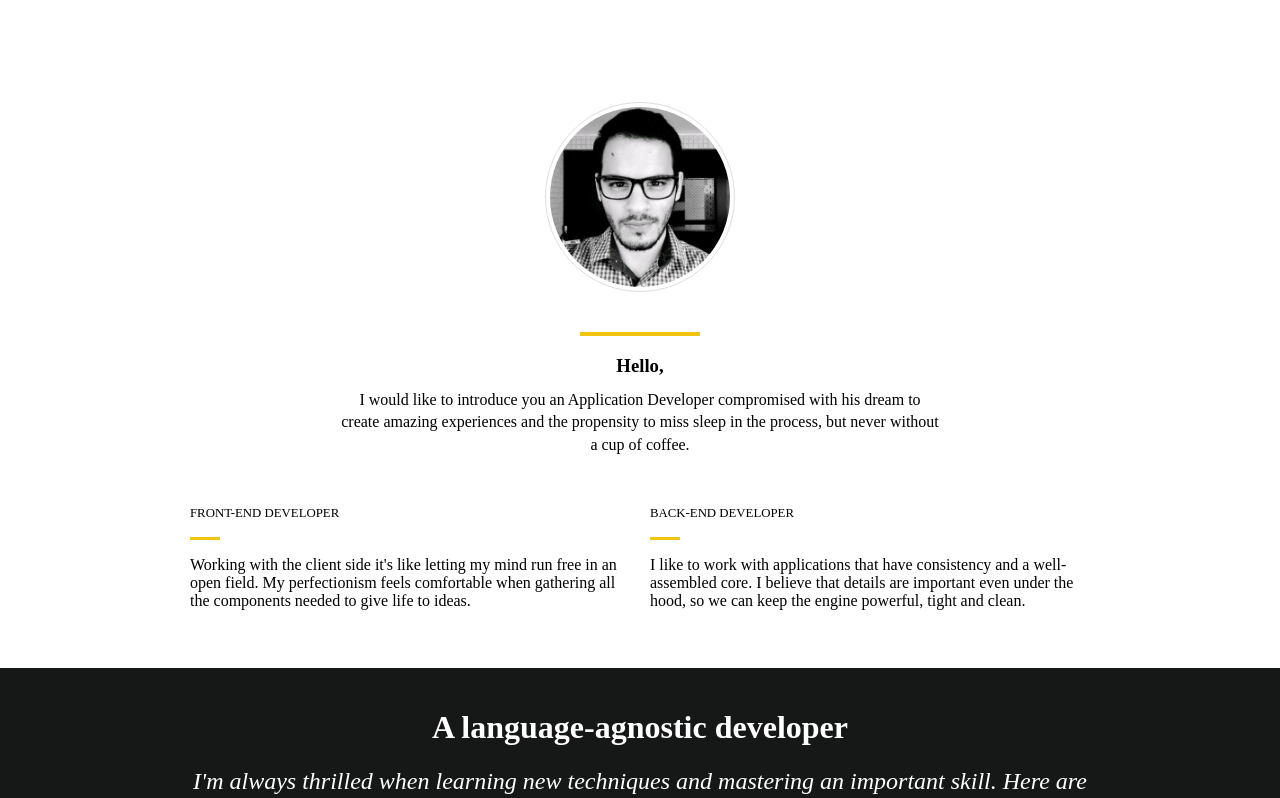
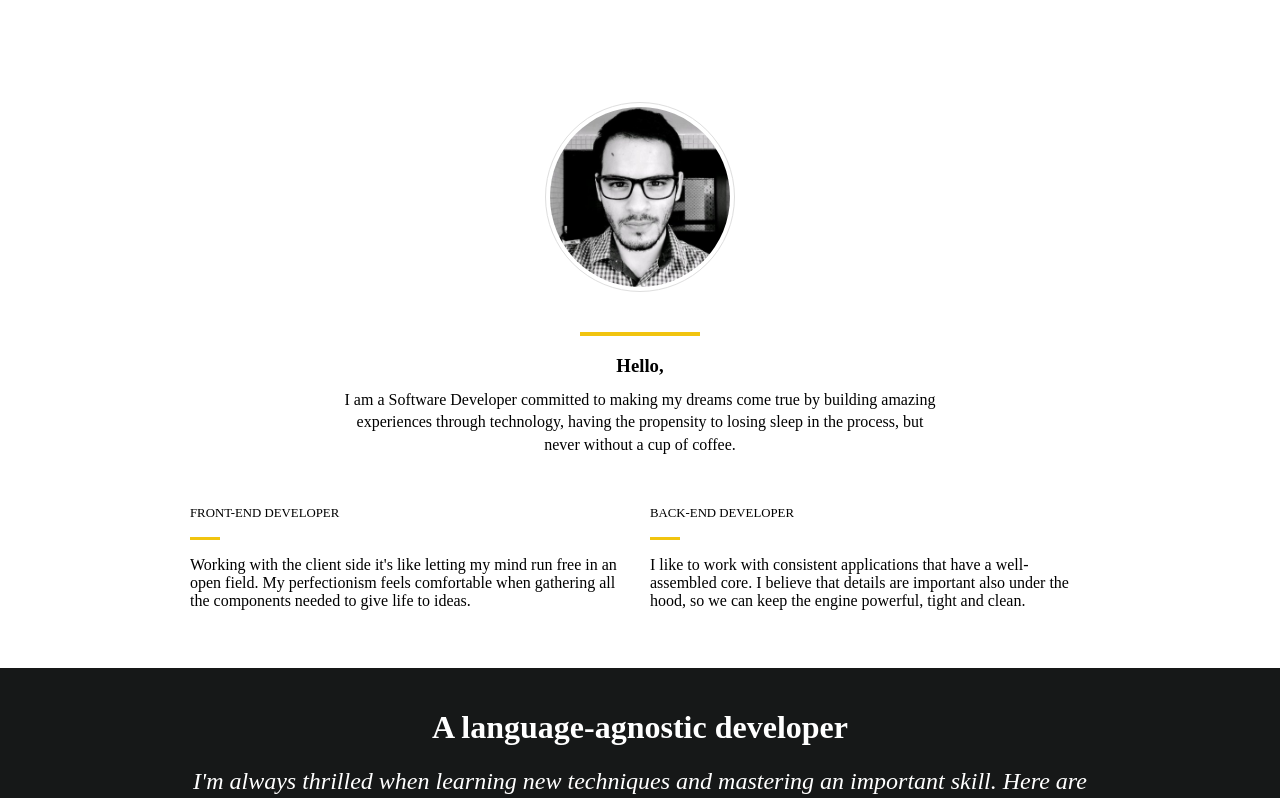
Before and after one commit to petrusxz/petruscyrino, a React (Create React App) app: page /aboutme in a window 1280 px wide. Shown: the top 798 px of the page. Built offline with nearby package versions, Linux system fonts and the light colour scheme; a web font is replaced by a local one.

Commit message:
iOS Sticky header bug fix

```diff
--- a/src/App.css
+++ b/src/App.css
@@ -50,7 +50,7 @@ h3 {
 
 .App-logo {
     height: 62px;
-    width: 54.31px;
+    width: 54.34px;
     background: url(assets/img/logo-black.svg) center center no-repeat;
     background-size: cover;
     padding: 0;
--- a/src/App.js
+++ b/src/App.js
@@ -16,12 +16,13 @@ class App extends Component {
     super(props);
 
     this.state = {
-      isVisible: true,
+      isVisible: true
     };
 
     const scroll$ = fromEvent(window, 'scroll').pipe(
       throttleTime(10),
       map(() => window.pageYOffset),
+      filter((val) => val > 150),
       pairwise(),
       map(([y1, y2]) => (y2 < y1 ? 'Up' : 'Down')),
       distinctUntilChanged(),
@@ -38,13 +39,13 @@ class App extends Component {
 
     scrollUp$.subscribe(() => {
       this.setState({
-        isVisible: true,
+        isVisible: true
       });
     });
 
     scrollDown$.subscribe(() => {
       this.setState({
-        isVisible: false,
+        isVisible: false
       });
     });
   }
--- a/src/components/About.js
+++ b/src/components/About.js
@@ -23,8 +23,9 @@ class About extends Component {
                             <hr />
                             <div className="About-me">
                                 <h3>Hello,</h3>
-                                I would like to introduce you an Application Developer compromised with his dream
-                                to create amazing experiences and the propensity to miss sleep in the process, but never without a cup of coffee.
+                                I am a Software Developer committed to making my dreams come true by building amazing
+                                experiences through technology, having the propensity to losing sleep in the process,
+                                but never without a cup of coffee.
                             </div>
                         </div>
                     </CSSTransitionGroup>
@@ -47,8 +48,8 @@ class About extends Component {
                                 <h3>Back-end Developer</h3>
                                 <hr />
                                 <p>
-                                    I like to work with applications that have consistency and a well-assembled core.
-                                    I believe that details are important even under the hood, so we can keep the
+                                    I like to work with consistent applications that have a well-assembled core.
+                                    I believe that details are important also under the hood, so we can keep the
                                     engine powerful, tight and clean.
                                 </p>
                             </div>
--- a/src/components/Contact.css
+++ b/src/components/Contact.css
@@ -58,17 +58,14 @@ circle {
 }
 
 .Contact-social a {
-    width: 42px;
     margin: auto;
+    width: 0;
+    opacity: 0;
+    animation: icons 1.4s ease 1s forwards;
 }
 
 .Contact-social img {
-    width: 0;
-    -webkit-transform: scale(1);
-    transform: scale(1);
-    -webkit-transition: .3s ease-in-out;
-    transition: .3s ease-in-out;
-    animation: icons 1.4s ease 1s forwards;
+    width: 32px;
 }
 
 .Contact-social img:hover {
```
